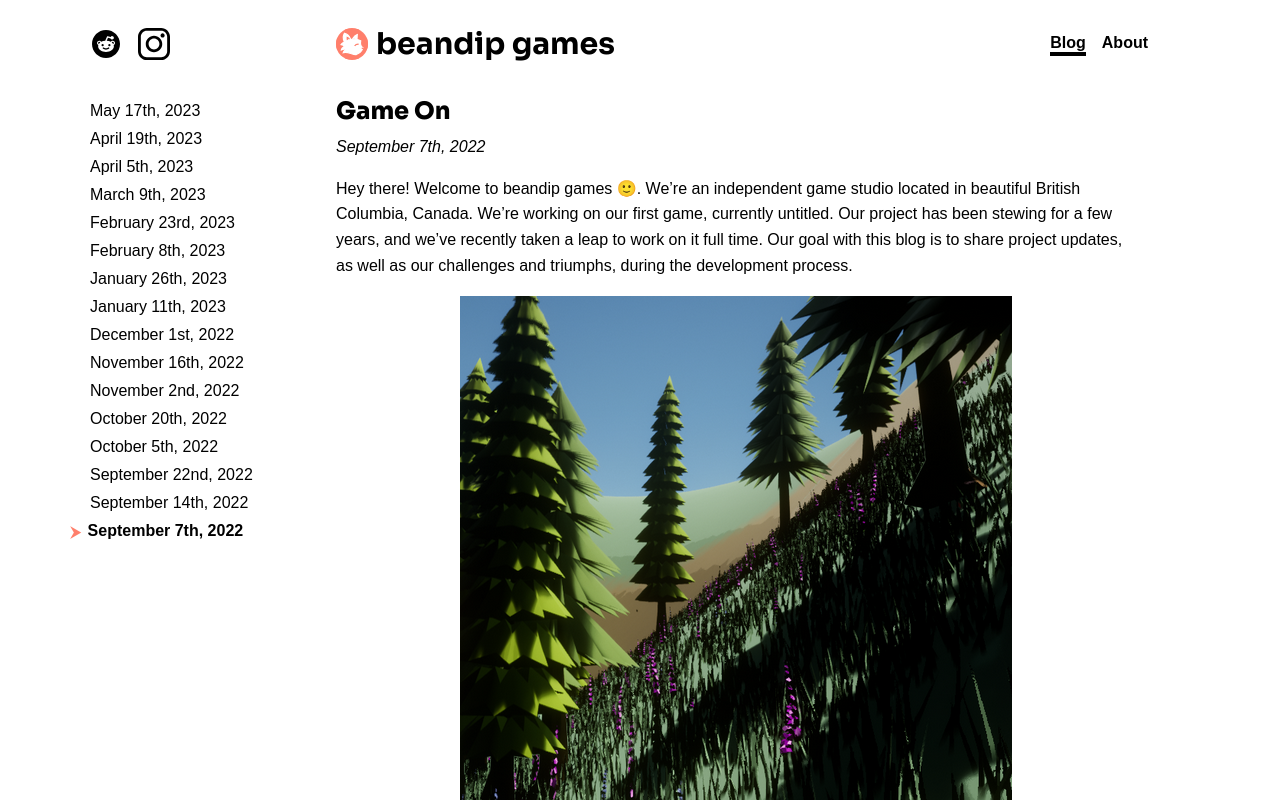
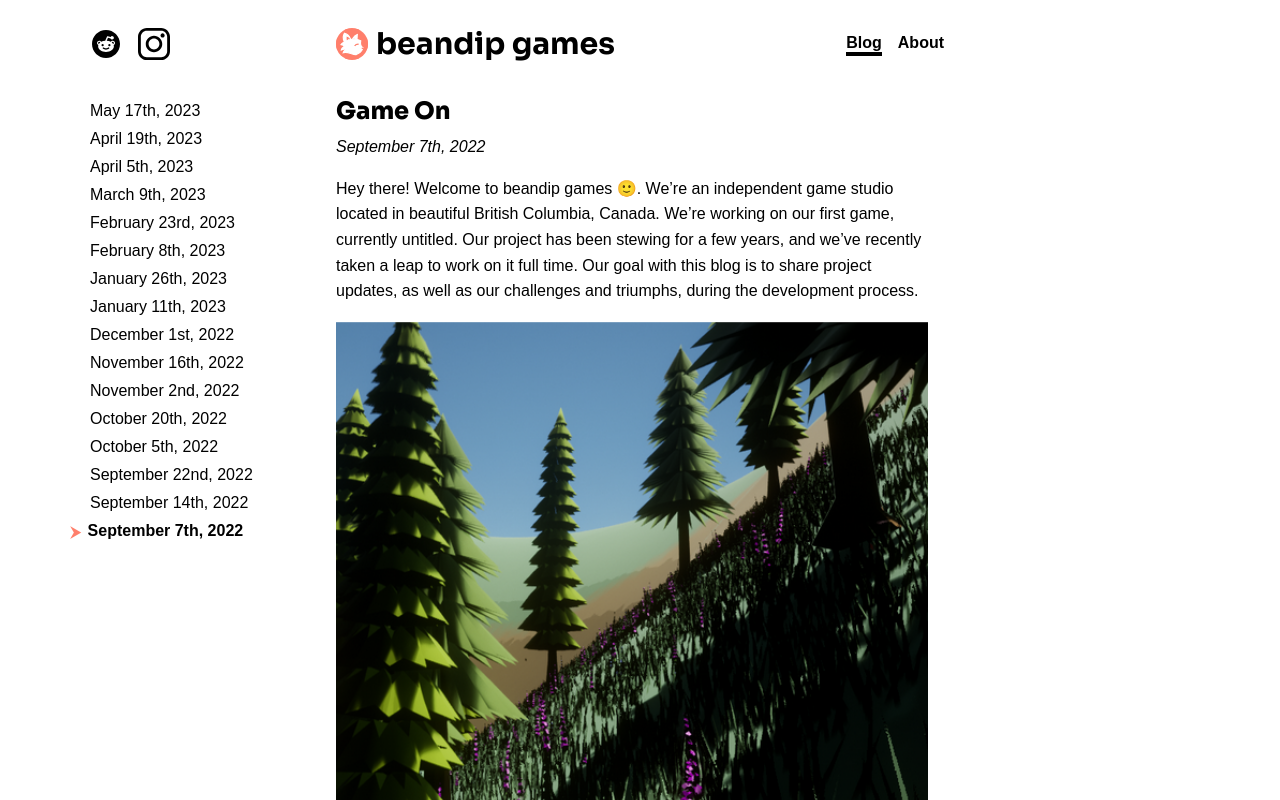
Before and after one commit to addisonbgross/beandip-website, a Next.js app: page /blog/game-on in a window 1280 px wide. Built offline with nearby package versions, Linux system fonts and the light colour scheme; a web font is replaced by a local one.

Commit message:
feat: better 4k res support

```diff
--- a/app/page.tsx
+++ b/app/page.tsx
@@ -127,7 +127,7 @@ const Home = ({ currentTab = Tabs.Blog, currentPost, currentPage }: any) => {
         )}
       </div>
 
-      <div className="flex flex-col mx-auto lg:col-span-2 px-4 pt-4 max-h-screen">
+      <div className="flex flex-col mx-auto lg:col-span-2 w-full px-4 pt-4 max-h-screen">
         <div className="flex flex-wrap lg:justify-between items-center h-12 lg:h-16 mb-4 space-x-2">
           <div className="flex flex-nowrap items-center space-x-2">
             <Image
@@ -148,7 +148,7 @@ const Home = ({ currentTab = Tabs.Blog, currentPost, currentPage }: any) => {
           </div>
         </div>
 
-        <div className="h-screen overflow-y-auto pr-3 pb-20">
+        <div className="h-screen overflow-y-auto pr-4 pb-20">
           <>
             {currentTab === Tabs.Blog && !isShowingBlogIndex && currentPost}
             {currentTab === Tabs.Blog && isShowingBlogIndex && (
--- a/components/blog-image/blog-image.tsx
+++ b/components/blog-image/blog-image.tsx
@@ -16,8 +16,8 @@ const BlogImage = ({
   image,
   caption,
   alt,
-  height = 552,
-  width = 552,
+  height = 700,
+  width = 700,
 }: BlogImageProps) => (
   <div className={styles.blogImage}>
     <Image
--- a/components/blog-post/blog-post.tsx
+++ b/components/blog-post/blog-post.tsx
@@ -1,7 +1,7 @@
 import { Post } from '../../types';
 
 const BlogPost = ({ title, date, content }: Post) => (
-  <main className="block px-0 lg:w-[800px]">
+  <main className="block px-0">
     <h2>{title}</h2>
     <p className="italic my-0">{date}</p>
     <div>{content}</div>
```
